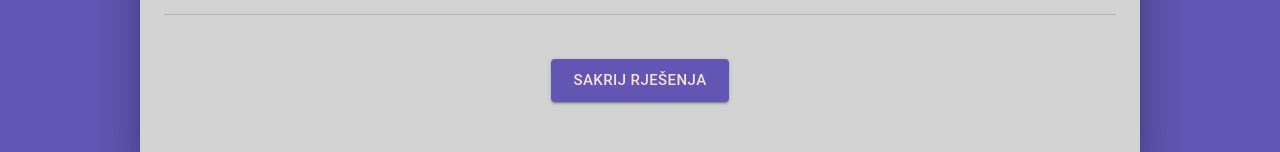
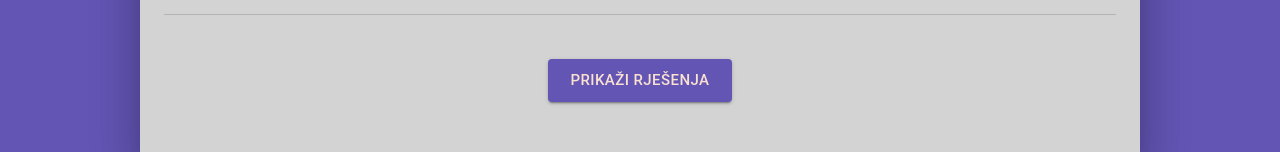
Before and after one commit to vvanovac/nidi-the-accountant, a React (Vite) app: page /nidi-the-accountant/accounting-quiz in a window 1280 px wide. Shown: the part 5491-5643 px from the top of the page. Built offline with nearby package versions, Linux system fonts and the light colour scheme.

Commit message:
fix bug with the reveal/unreveal button label

```diff
--- a/src/components/accountingTransactions/AccountingTransactionsQuizPage.jsx
+++ b/src/components/accountingTransactions/AccountingTransactionsQuizPage.jsx
@@ -214,7 +214,7 @@ export default function AccountingTransactionsQuizPage() {
               },
             }}
           >
-            {handleEverySolutionToggled ? 'Sakrij rješenja' : 'Prikaži rješenja'}
+            {isEverySolutionRevealed ? 'Sakrij rješenja' : 'Prikaži rješenja'}
           </Button>
         </Box>
       </Box>
```
